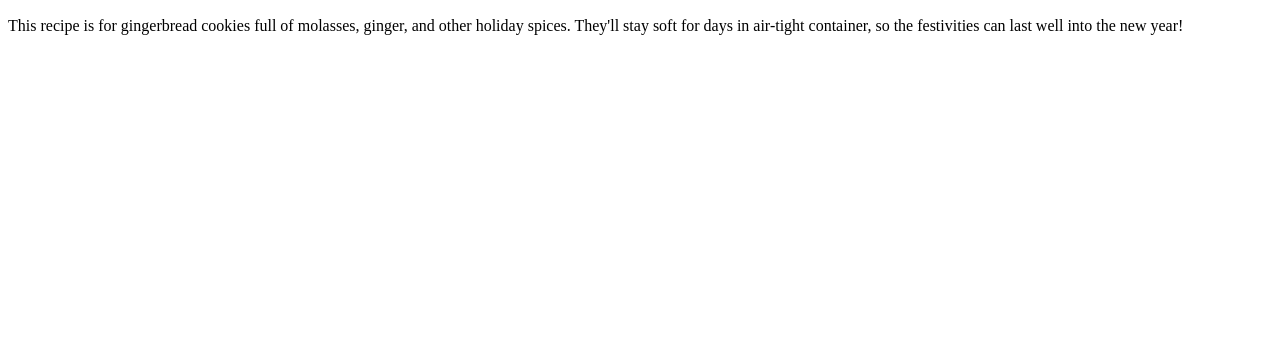
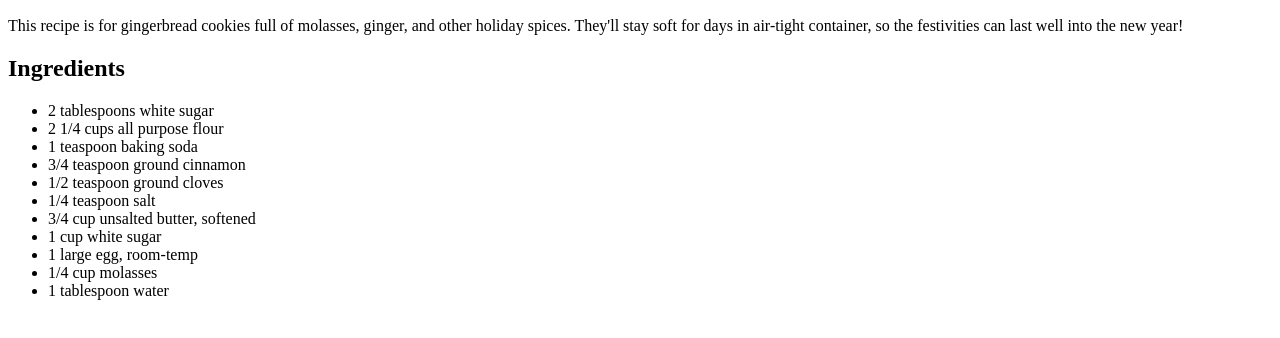
Before and after one commit to starlightavenue/odin-recipes, a plain HTML site: page recipes/ginger-cookies.html in a window 1280 px wide. Shown: the part 434-772 px from the top of the page. Drawn offline with Linux system fonts and the light colour scheme.

Commit message:
Add ingredient list

```diff
--- a/recipes/ginger-cookies.html
+++ b/recipes/ginger-cookies.html
@@ -9,5 +9,19 @@
         <img src="https://www.allrecipes.com/thmb/EERjojTvQGJ5Q4oqcgDwo2w2wvQ=/750x0/filters:no_upscale():max_bytes(150000):strip_icc():format(webp)/17165_Big-Soft-Ginger-Cookies_ZAKIAH_4574068_original-1x1-1-20f62d43d3374f3fb180362324ea23c3.jpg" alt-text="ginger cookies stacked in a ramekin" height="300">
         <h2>Soft ginger cookies to spice up the holiday season!</h2>
         <p>This recipe is for gingerbread cookies full of molasses, ginger, and other holiday spices. They'll stay soft for days in air-tight container, so the festivities can last well into the new year!</p>
+        <h2>Ingredients</h2>
+        <ul>
+            <li>2 tablespoons white sugar</li>
+            <li>2 1/4 cups all purpose flour</li>
+            <li>1 teaspoon baking soda</li>
+            <li>3/4 teaspoon ground cinnamon</li>
+            <li>1/2 teaspoon ground cloves</li>
+            <li>1/4 teaspoon salt</li>
+            <li>3/4 cup unsalted butter, softened</li>
+            <li>1 cup white sugar</li>
+            <li>1 large egg, room-temp</li>
+            <li>1/4 cup molasses</li>
+            <li>1 tablespoon water</li>
+        </ul>
     </body>
 </html>
```
